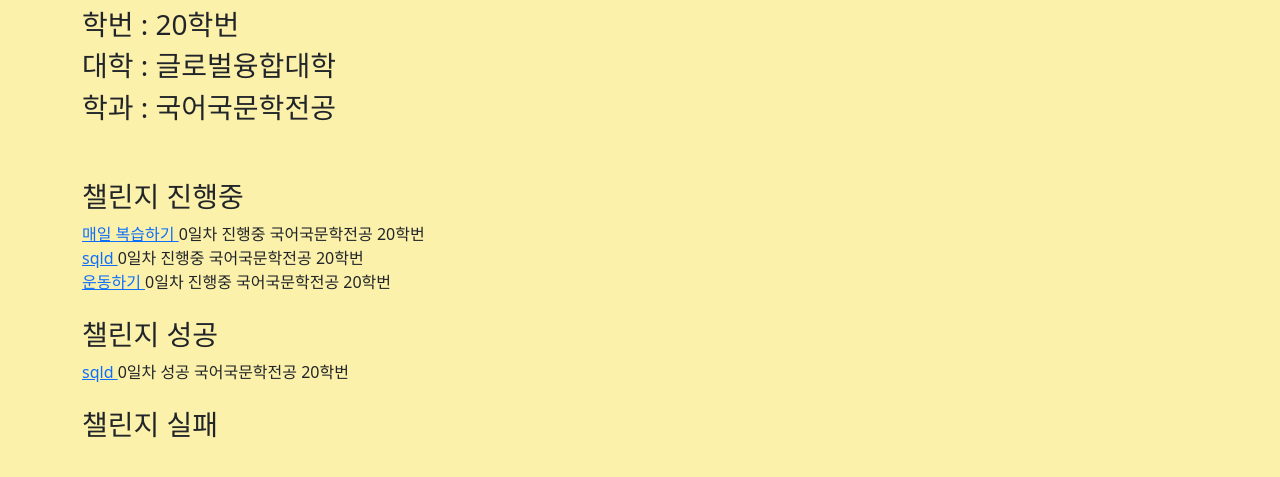
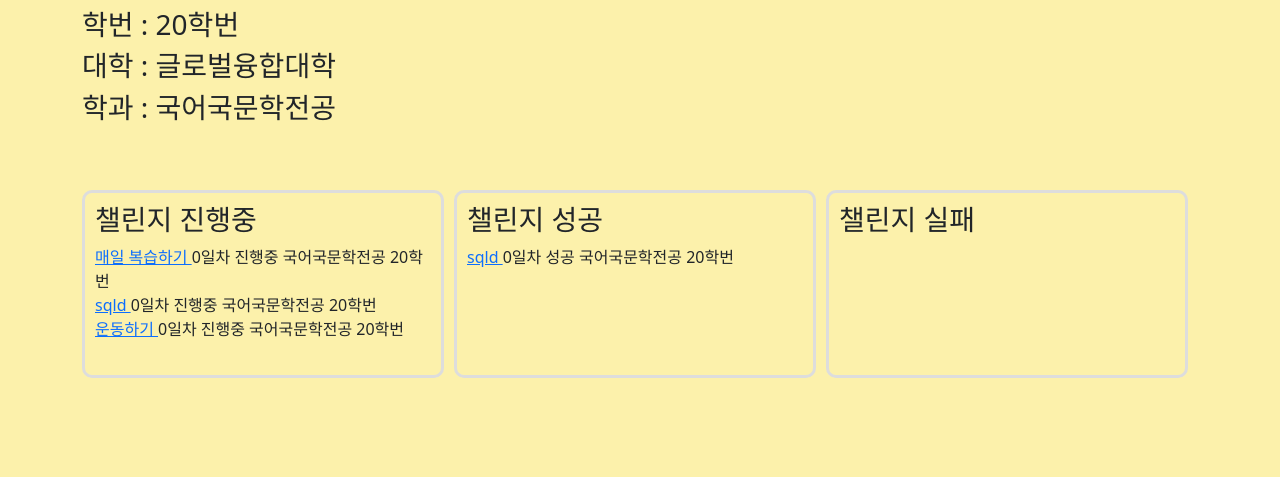
Before and after one commit to 2023-CodewithDuksung/2023-CodeWithDS-05, a Django app: page /auth/20202020/ in a window 1280 px wide. Shown: the part 173-650 px from the top of the page. Run offline with Django 4.2, Linux system fonts and the light colour scheme; a user stored in the database is signed in; data comes from the database, SQL or seed files in the repository; some libraries are stand-ins or nearby versions.

Commit message:
프론트+백

```diff
--- a/mypage/templates/mypage/my_detail.html
+++ b/mypage/templates/mypage/my_detail.html
@@ -9,6 +9,12 @@
     <style>
         body{
             background-color: #FCF1AB;
+        }
+        .rounded-box {
+            border: 3px solid #ddd;
+            border-radius: 10px;
+            padding: 10px;
+            margin: 10px 0;
         }
     </style>
 </head>
@@ -22,24 +28,30 @@
         <h3>대학 : {{user.college}}</h3>
         <h3>학과 : {{user.major}}</h3>
         <br><br>
+        <div style="display: flex; justify-content: space-between;">
+            <div style="flex:1; margin-right:10px;" class="rounded-box">
                 <h3>챌린지 진행중</h3>
                 {% for l in challenge_keep_list %}
                 <a href={{l.get_absolute_url}}>{{l}} </a>{{l.get_day}}일차 진행중 {{l.get_user_name}}<br>
                 {% endfor %}
                 <br>
-
+            </div>
+            <div style="flex:1; margin-right:10px;" class="rounded-box">
                 <h3>챌린지 성공</h3>
                 {% for l in challenge_success_list %}
                 <a href={{l.get_absolute_url}}>{{l}} </a>{{l.get_day}}일차 성공 {{l.get_user_name}}<br>
                 {% endfor %}
                 <br>
-
+            </div>
+            <div style="flex:1; margin-right:10px;" class="rounded-box">
                 <h3>챌린지 실패</h3>
                 {% for 1 in challenge_failure_list %}
                 <a href={{l.get_absolute_url}}>{{l}} </a> 실패 {{l.get_user_name}}<br>
                 {% endfor %}
                 <br>
             </div>
+        </div>
+    </div>
 
 </body>
 </html>
```
Lines whose indentation alone changed are shown as unchanged.
